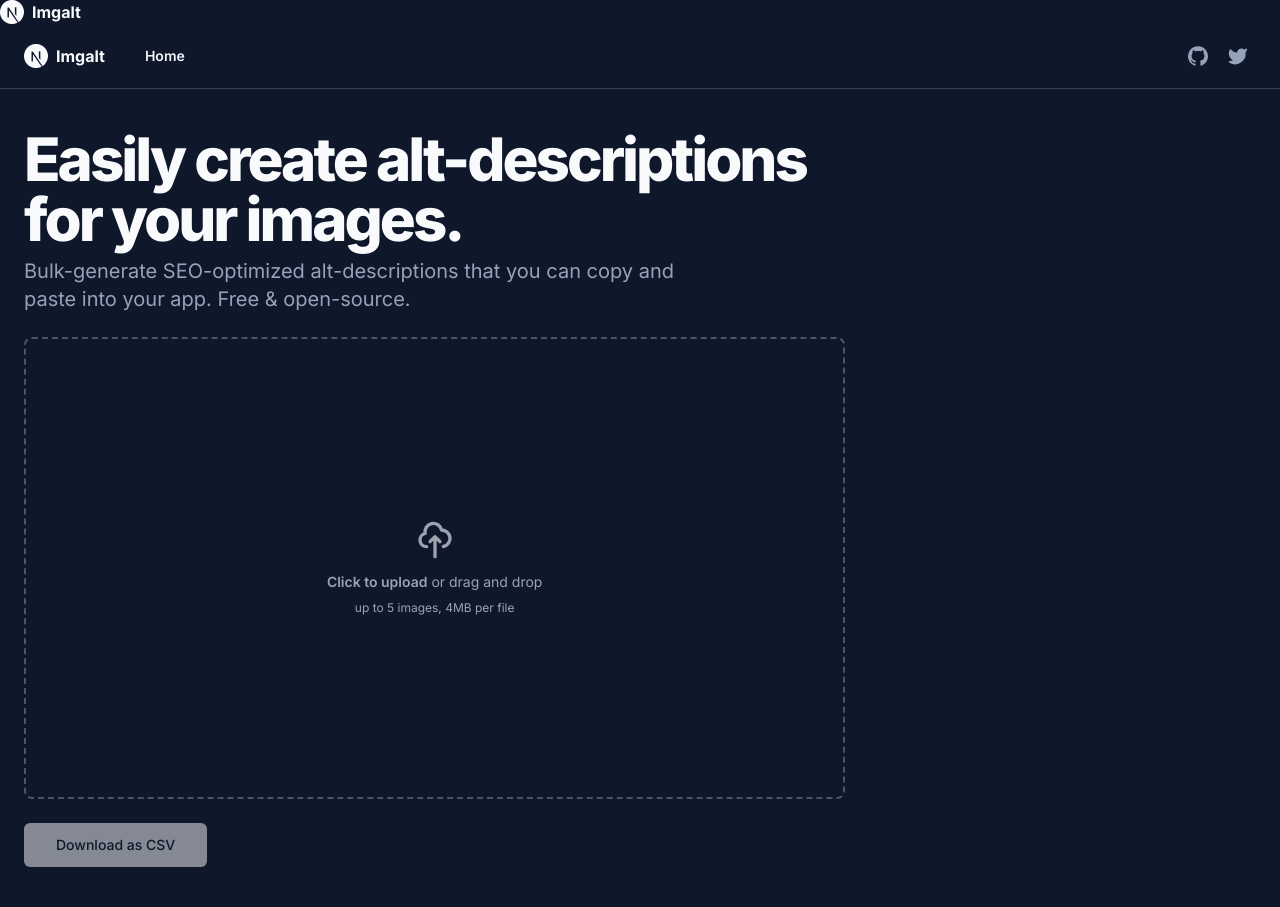
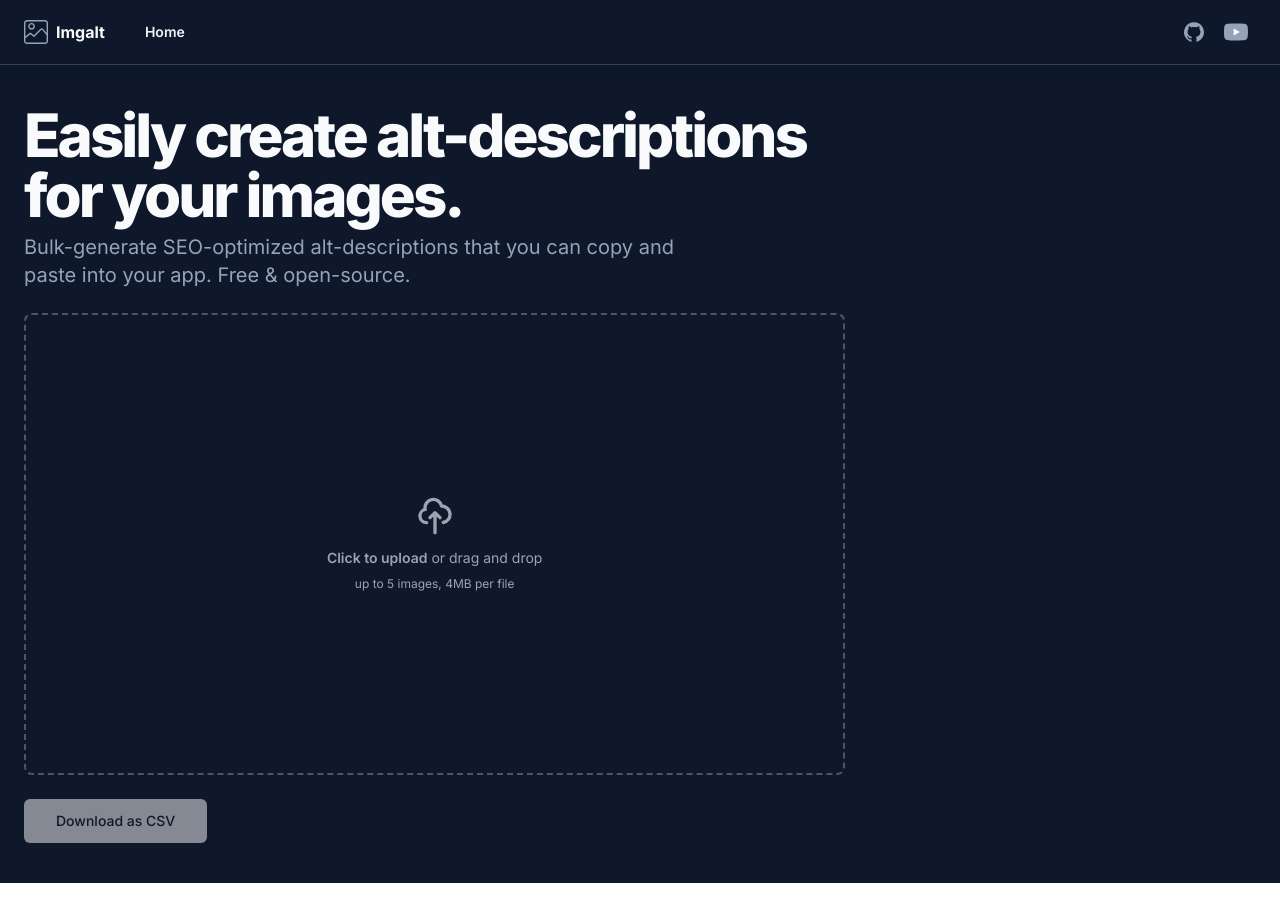
Before and after one commit to joschan21/image-alt-generator, a Next.js app: page / in a window 1280 px wide. After the commit the page ends 883 px from the top, so only its background shows below. Built offline with nearby package versions, Linux system fonts and the light colour scheme.

Commit message:
style: minor style improvements and fixes

```diff
--- a/config/site.ts
+++ b/config/site.ts
@@ -5,9 +5,8 @@ interface SiteConfig {
   description: string
   mainNav: NavItem[]
   links: {
-    twitter: string
+    youtube: string
     github: string
-    docs: string
   }
 }
 
@@ -21,8 +20,7 @@ export const siteConfig: SiteConfig = {
     },
   ],
   links: {
-    twitter: "https://twitter.com/shadcn",
-    github: "https://github.com/shadcn/ui",
-    docs: "https://ui.shadcn.com",
+    github: "https://github.com/joschan21/image-alt-generator",
+    youtube: "https://www.youtube.com/@joshtriedcoding",
   },
 }
--- a/src/app/layout.tsx
+++ b/src/app/layout.tsx
@@ -35,7 +35,6 @@ export default function RootLayout({ children }: RootLayoutProps) {
         </Head>
         <body className="min-h-screen bg-white font-sans text-slate-900 antialiased dark:bg-slate-900 dark:text-slate-50">
           <Toaster />
-          <MainNav />
           <SiteHeader />
 
           <main>{children}</main>
--- a/src/components/icons.tsx
+++ b/src/components/icons.tsx
@@ -3,7 +3,7 @@ import {
   LucideProps,
   Moon,
   SunMedium,
-  Twitter,
+  Youtube,
   type Icon as LucideIcon,
 } from "lucide-react"
 
@@ -13,13 +13,47 @@ export const Icons = {
   sun: SunMedium,
   moon: Moon,
   laptop: Laptop,
-  twitter: Twitter,
+  youtube: (props: LucideProps) => (
+    <svg
+      {...props}
+      viewBox="0 -77 512.00213 512"
+      xmlns="http://www.w3.org/2000/svg"
+    >
+      <path
+        d="m501.453125 56.09375c-5.902344-21.933594-23.195313-39.222656-45.125-45.128906-40.066406-10.964844-200.332031-10.964844-200.332031-10.964844s-160.261719 0-200.328125 10.546875c-21.507813 5.902344-39.222657 23.617187-45.125 45.546875-10.542969 40.0625-10.542969 123.148438-10.542969 123.148438s0 83.503906 10.542969 123.148437c5.90625 21.929687 23.195312 39.222656 45.128906 45.128906 40.484375 10.964844 200.328125 10.964844 200.328125 10.964844s160.261719 0 200.328125-10.546875c21.933594-5.902344 39.222656-23.195312 45.128906-45.125 10.542969-40.066406 10.542969-123.148438 10.542969-123.148438s.421875-83.507812-10.546875-123.570312zm0 0"
+        fill="#94a3b8"
+      />
+      <path
+        d="m204.96875 256 133.269531-76.757812-133.269531-76.757813zm0 0"
+        fill="#fff"
+      />
+    </svg>
+  ),
   logo: (props: LucideProps) => (
-    <svg xmlns="http://www.w3.org/2000/svg" viewBox="0 0 24 24" {...props}>
-      <path
-        fill="currentColor"
-        d="M11.572 0c-.176 0-.31.001-.358.007a19.76 19.76 0 0 1-.364.033C7.443.346 4.25 2.185 2.228 5.012a11.875 11.875 0 0 0-2.119 5.243c-.096.659-.108.854-.108 1.747s.012 1.089.108 1.748c.652 4.506 3.86 8.292 8.209 9.695.779.25 1.6.422 2.534.525.363.04 1.935.04 2.299 0 1.611-.178 2.977-.577 4.323-1.264.207-.106.247-.134.219-.158-.02-.013-.9-1.193-1.955-2.62l-1.919-2.592-2.404-3.558a338.739 338.739 0 0 0-2.422-3.556c-.009-.002-.018 1.579-.023 3.51-.007 3.38-.01 3.515-.052 3.595a.426.426 0 0 1-.206.214c-.075.037-.14.044-.495.044H7.81l-.108-.068a.438.438 0 0 1-.157-.171l-.05-.106.006-4.703.007-4.705.072-.092a.645.645 0 0 1 .174-.143c.096-.047.134-.051.54-.051.478 0 .558.018.682.154.035.038 1.337 1.999 2.895 4.361a10760.433 10760.433 0 0 0 4.735 7.17l1.9 2.879.096-.063a12.317 12.317 0 0 0 2.466-2.163 11.944 11.944 0 0 0 2.824-6.134c.096-.66.108-.854.108-1.748 0-.893-.012-1.088-.108-1.747-.652-4.506-3.859-8.292-8.208-9.695a12.597 12.597 0 0 0-2.499-.523A33.119 33.119 0 0 0 11.573 0zm4.069 7.217c.347 0 .408.005.486.047a.473.473 0 0 1 .237.277c.018.06.023 1.365.018 4.304l-.006 4.218-.744-1.14-.746-1.14v-3.066c0-1.982.01-3.097.023-3.15a.478.478 0 0 1 .233-.296c.096-.05.13-.054.5-.054z"
-      />
+    <svg fill="currentColor" {...props} viewBox="0 0 512 512">
+      <g>
+        <g>
+          <path
+            d="M446.575,0H65.425C29.349,0,0,29.35,0,65.426v381.149C0,482.65,29.349,512,65.425,512h381.15
+			C482.651,512,512,482.65,512,446.574V65.426C512,29.35,482.651,0,446.575,0z M481.842,446.575
+			c0,19.447-15.821,35.267-35.267,35.267H65.425c-19.447,0-35.268-15.821-35.268-35.267v-55.007l99.255-84.451
+			c3.622-3.082,8.906-3.111,12.562-0.075l62.174,51.628c5.995,4.977,14.795,4.569,20.304-0.946L372.181,209.77
+			c2.67-2.675,5.783-2.935,7.408-2.852c1.62,0.083,4.695,0.661,7.078,3.596l95.176,117.19V446.575z M481.842,279.865l-71.766-88.366
+			c-7.117-8.764-17.666-14.122-28.942-14.701c-11.268-0.57-22.317,3.672-30.294,11.662L212.832,326.681l-51.59-42.839
+			c-14.959-12.422-36.563-12.293-51.373,0.308l-79.712,67.822V65.426c0-19.447,15.821-35.268,35.268-35.268h381.15
+			c19.447,0,35.267,15.821,35.267,35.268V279.865z"
+          />
+        </g>
+      </g>
+      <g>
+        <g>
+          <path
+            d="M161.174,62.995c-40.095,0-72.713,32.62-72.713,72.713c0,40.094,32.619,72.713,72.713,72.713s72.713-32.619,72.713-72.713
+			S201.269,62.995,161.174,62.995z M161.174,178.264c-23.466,0-42.556-19.091-42.556-42.556c0-23.466,19.09-42.556,42.556-42.556
+			c23.466,0,42.556,19.091,42.556,42.556S184.64,178.264,161.174,178.264z"
+          />
+        </g>
+      </g>
     </svg>
   ),
   gitHub: (props: LucideProps) => (
--- a/src/components/main-nav.tsx
+++ b/src/components/main-nav.tsx
@@ -23,7 +23,7 @@ export function MainNav({ items }: MainNavProps) {
   return (
     <div className="flex gap-6 md:gap-10">
       <Link href="/" className="hidden items-center space-x-2 md:flex">
-        <Icons.logo className="h-6 w-6" />
+        <Icons.logo className="h-6 w-6 text-slate-400" />
         <span className="hidden font-bold sm:inline-block">
           {siteConfig.name}
         </span>
--- a/src/components/site-header.tsx
+++ b/src/components/site-header.tsx
@@ -29,7 +29,7 @@ export function SiteHeader() {
               </div>
             </Link>
             <Link
-              href={siteConfig.links.twitter}
+              href={siteConfig.links.youtube}
               target="_blank"
               rel="noreferrer"
             >
@@ -37,11 +37,11 @@ export function SiteHeader() {
                 className={buttonVariants({
                   size: "sm",
                   variant: "ghost",
-                  className: "text-slate-700 dark:text-slate-400",
+                  className: "",
                 })}
               >
-                <Icons.twitter className="h-5 w-5 fill-current" />
-                <span className="sr-only">Twitter</span>
+                <Icons.youtube className="h-6 w-6" />
+                <span className="sr-only">YouTube</span>
               </div>
             </Link>
           </nav>
```
